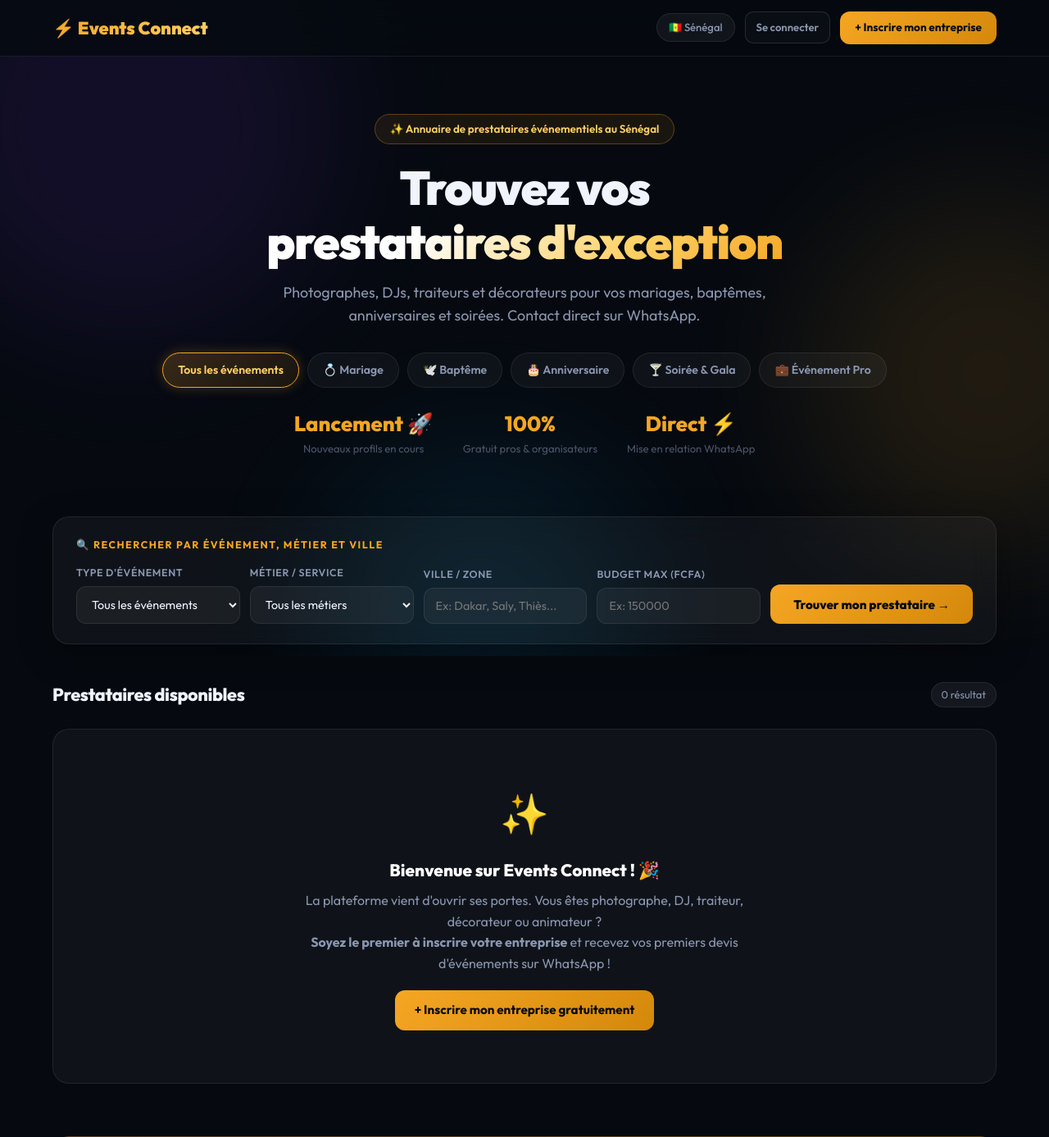
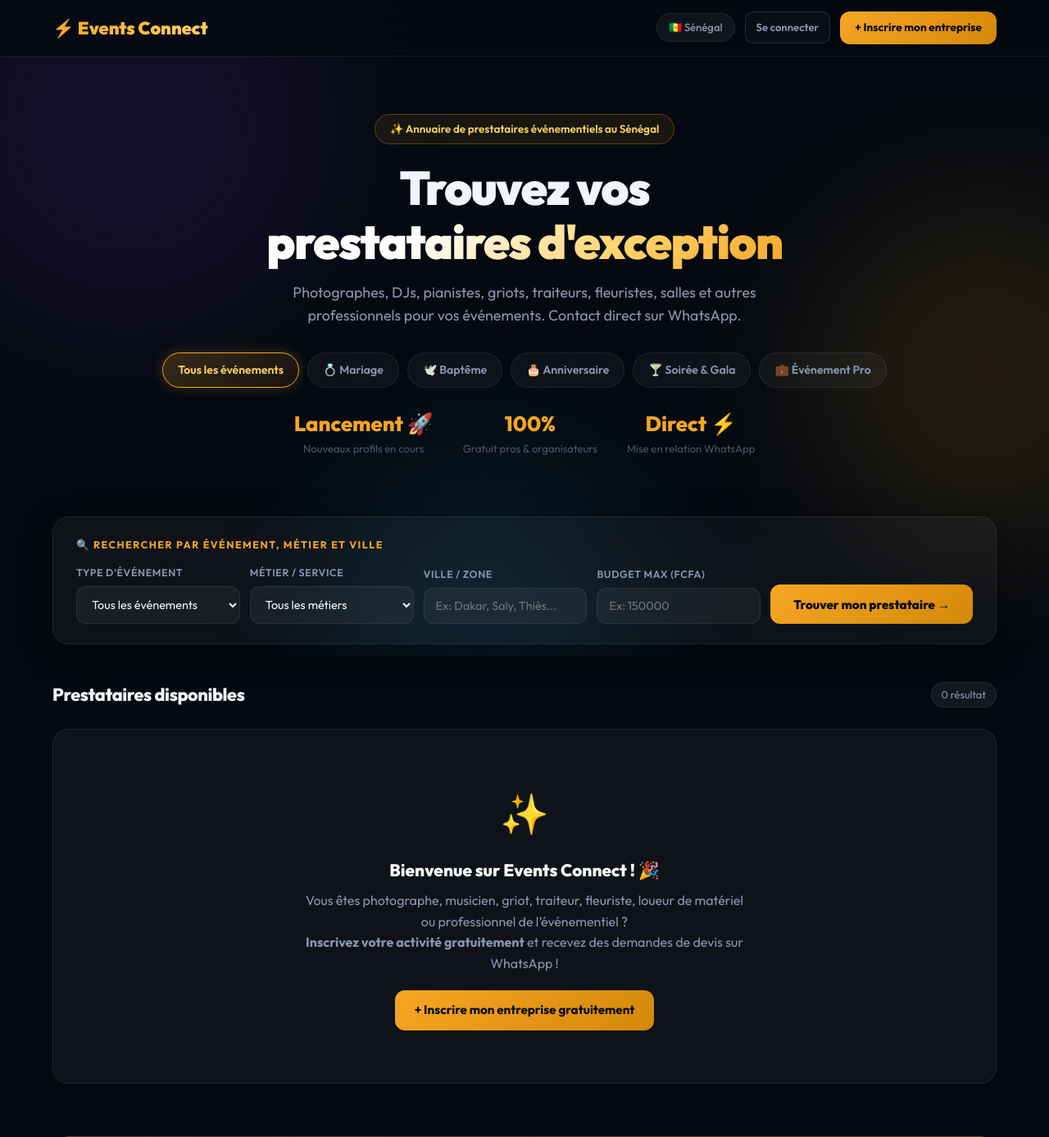
Before and after one commit to ismailan997-rgb/events_connect, a Flask app: page / in a window 1280 px wide. Shown: the top 1387 px of the page at 82% size. Run offline with Flask 3, Linux system fonts and the light colour scheme; data that the repository does not hold is empty; some libraries are stand-ins or nearby versions.

Commit message:
Add event service provider categories

```diff
--- a/app.py
+++ b/app.py
@@ -98,6 +98,13 @@ CATEGORIES = {
     'decorateur':  {'label': 'Décorateur & Scénographie', 'emoji': '🌸'},
     'animateur':   {'label': 'Animateur & MC',            'emoji': '🎤'},
     'makeup':      {'label': 'Maquillage & Coiffure',     'emoji': '💄'},
+    'pianiste':    {'label': 'Pianiste, Musicien & Griot', 'emoji': '🎹'},
+    'fleuriste':   {'label': 'Fleuriste & Art floral',     'emoji': '💐'},
+    'location':    {'label': 'Location de matériel & Tentes', 'emoji': '⛺'},
+    'salle':       {'label': 'Salle & Espace de réception', 'emoji': '🏛️'},
+    'organisateur': {'label': 'Wedding planner & Coordination', 'emoji': '📋'},
+    'styliste':    {'label': 'Tenues & Stylisme',          'emoji': '👗'},
+    'transport':   {'label': 'Transport & Chauffeur',     'emoji': '🚘'},
 }
 
 # ------------------------------------------------------------------
--- a/templates/index.html
+++ b/templates/index.html
@@ -6,7 +6,7 @@
     <title>Events Connect — Prestataires événementiels au Sénégal 🇸🇳</title>
     <link rel="icon" type="image/svg+xml" href="/static/favicon.svg">
     <link rel="alternate icon" href="/static/favicon.svg">
-    <meta name="description" content="Trouvez des photographes, DJs, traiteurs et décorateurs pour vos événements au Sénégal. Contact direct sur WhatsApp.">
+    <meta name="description" content="Trouvez des photographes, musiciens, traiteurs, fleuristes, salles et autres prestataires pour vos événements au Sénégal. Contact direct sur WhatsApp.">
     <link rel="preconnect" href="https://fonts.googleapis.com">
     <link rel="preconnect" href="https://fonts.gstatic.com" crossorigin>
     <link href="https://fonts.googleapis.com/css2?family=Outfit:wght@300;400;500;600;700;800;900&display=swap" rel="stylesheet">
@@ -208,7 +208,7 @@
     <section class="hero">
         <div class="pill">✨ Annuaire de prestataires événementiels au Sénégal</div>
         <h1>Trouvez vos<br><span class="grad">prestataires d'exception</span></h1>
-        <p class="hero-sub">Photographes, DJs, traiteurs et décorateurs pour vos mariages, baptêmes, anniversaires et soirées. Contact direct sur WhatsApp.</p>
+        <p class="hero-sub">Photographes, DJs, pianistes, griots, traiteurs, fleuristes, salles et autres professionnels pour vos événements. Contact direct sur WhatsApp.</p>
 
         <!-- Filtres rapides par événement -->
         <div class="event-pills-bar">
@@ -339,7 +339,7 @@
                 <p><strong>Aucun prestataire</strong> ne correspond à ces critères.<br><a href="/" style="color:var(--gold-l);text-decoration:underline;">Réinitialiser les filtres</a> ou <a href="/inscription" style="color:var(--gold)">inscrire votre entreprise</a>.</p>
                 {% else %}
                 <h3 style="font-size:1.3rem;font-weight:800;margin-bottom:8px;color:#fff;">Bienvenue sur Events Connect ! 🎉</h3>
-                <p style="max-width:540px;margin:0 auto 20px;color:var(--t2);">La plateforme vient d'ouvrir ses portes. Vous êtes photographe, DJ, traiteur, décorateur ou animateur ?<br><strong>Soyez le premier à inscrire votre entreprise</strong> et recevez vos premiers devis d'événements sur WhatsApp !</p>
+                <p style="max-width:540px;margin:0 auto 20px;color:var(--t2);">Vous êtes photographe, musicien, griot, traiteur, fleuriste, loueur de matériel ou professionnel de l’événementiel ?<br><strong>Inscrivez votre activité gratuitement</strong> et recevez des demandes de devis sur WhatsApp !</p>
                 <a href="/inscription" class="btn-inscri" style="font-size:.95rem;padding:12px 24px;">+ Inscrire mon entreprise gratuitement</a>
                 {% endif %}
             </div>
--- a/test_app.py
+++ b/test_app.py
@@ -34,6 +34,11 @@ class EventsConnectTests(unittest.TestCase):
         for path in ['/confidentialite', '/conditions', '/mentions-legales', '/contact']:
             with self.subTest(path=path):
                 self.assertEqual(client.get(path).status_code, 200)
+
+        registration_page = client.get('/inscription').get_data(as_text=True)
+        for category in ['pianiste', 'fleuriste', 'location', 'salle', 'organisateur', 'styliste', 'transport']:
+            with self.subTest(category=category):
+                self.assertIn(f'value="{category}"', registration_page)
 
             login_page = client.get('/dashboard-access').get_data(as_text=True)
             self.assertIn('--gold-d:#d4880a', login_page)
```
